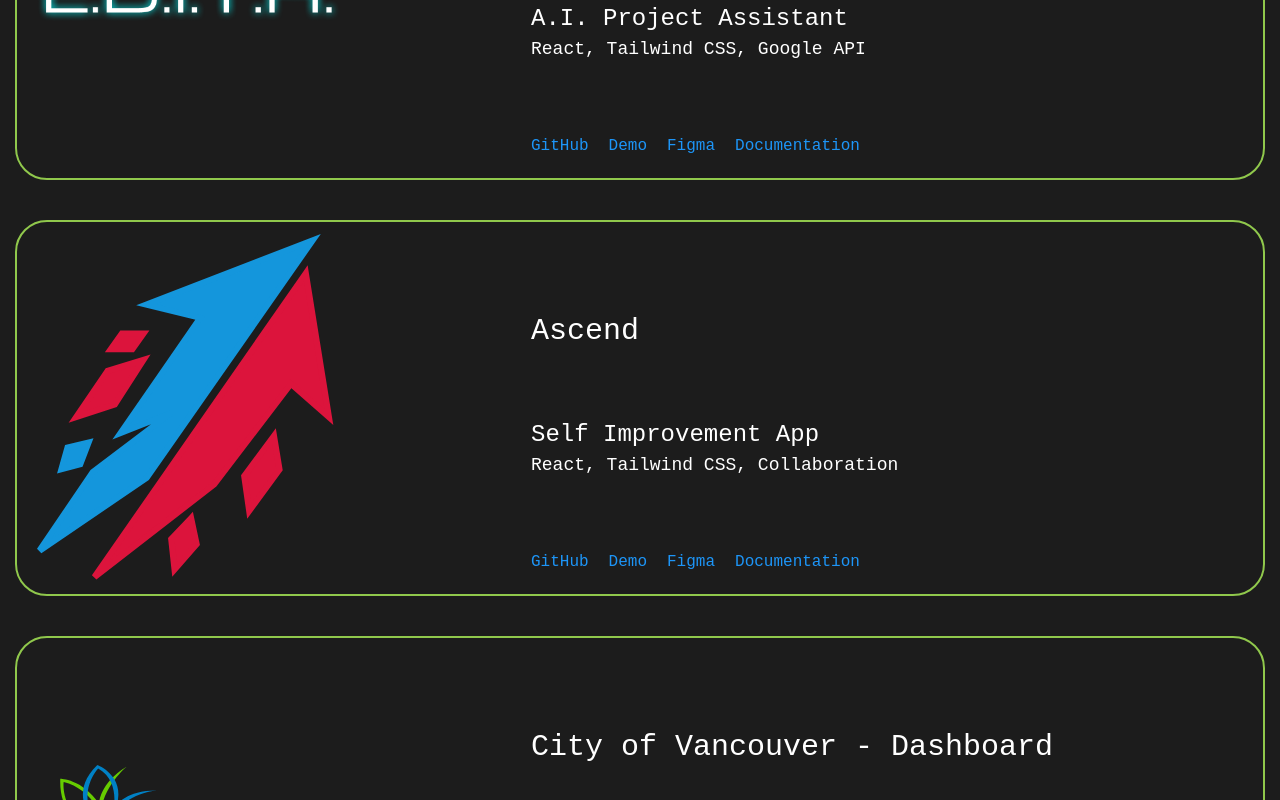
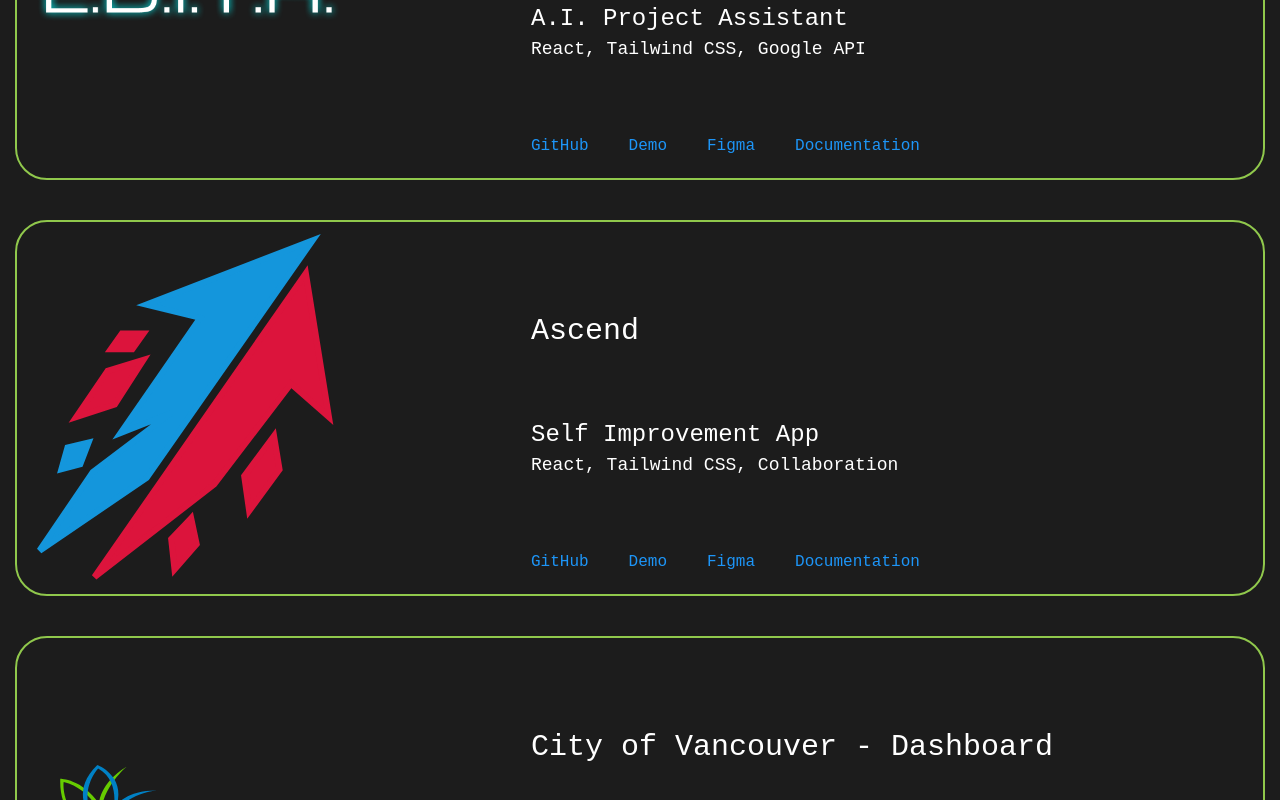
Before and after one commit to RamanFDIT/Portfolio-Raman, a React (Vite) app: page / in a window 1280 px wide. Shown: the part 2420-3220 px from the top of the page. Built offline with nearby package versions, Linux system fonts and the light colour scheme.

Commit message:
Minor Changes

```diff
--- a/src/Components/ProjectCard.jsx
+++ b/src/Components/ProjectCard.jsx
@@ -10,7 +10,7 @@ export default function ProjectCard({image, title, subTitle, skills, linkGit, li
                     <h4 className="text-2xl">{subTitle}</h4>
                     <p className="text-lg">{skills}</p>
                 </div>
-                <div className="flex gap-5">
+                <div className="flex gap-10">
                     <a target = "_blank" className="text-link transform hover:scale-105 transition-transform duration-300" href={linkGitHref}>{linkGit}</a>
                     <a target = "_blank" className="text-link transform hover:scale-105 transition-transform duration-300" href={linkDemoHref}>{linkDemo}</a>
                     <a target = "_blank" className="text-link transform hover:scale-105 transition-transform duration-300" href={linkFigmaHref}>{linkFigma}</a>
```
